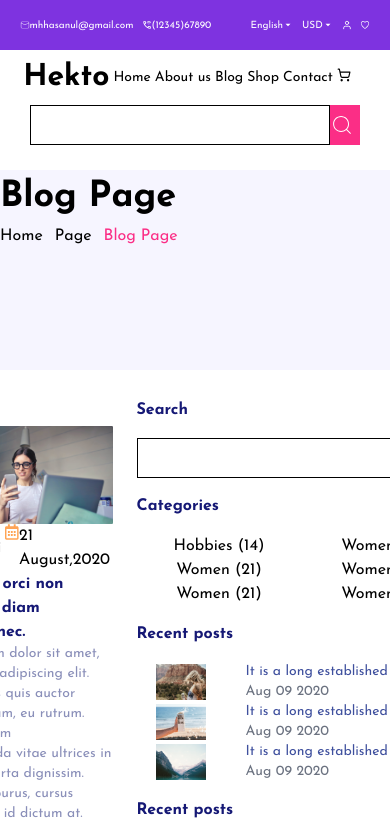
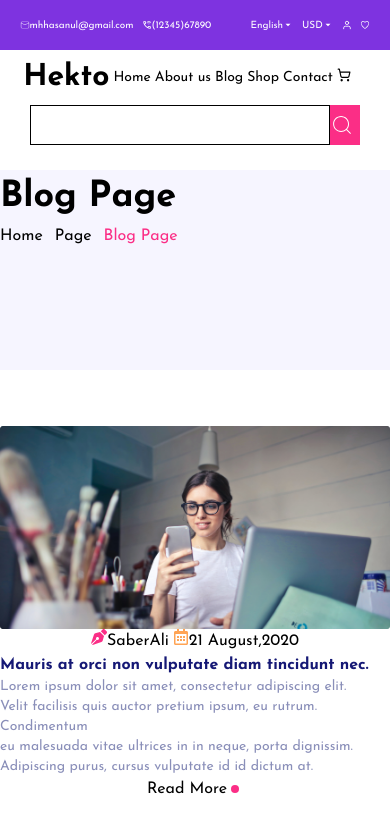
Before and after one commit to Alizabatool4268/quarter-three-hackathon, a Next.js app: page /Blog in a window 390 px wide. Shown: the top 825 px of the page. Built offline with nearby package versions, Linux system fonts and the light colour scheme.

Commit message:
update after responsiveness

```diff
--- a/src/app/Blog/page.tsx
+++ b/src/app/Blog/page.tsx
@@ -44,7 +44,7 @@ function Blog() {
         {/* main blog section start */}
         <section className='flex justify-center gap-6 flex-row-reverse'>
             {/* blog sidebar */}
-            <section className='mt-7 flex flex-col gap-4'>
+            <section className='mt-7 flex flex-col gap-4 msm:hidden xsm:hidden ssm:hidden sm:hidden'>
              <h2 className='font-bold text-[#151875]'>Search</h2>
               <span className='flex justify-center items-center'>
                 <input type="text" className='h-[40px] border-[1px] border-solid border-black w-[300px] xsm:w-[250px] md:w-[260px] sm:w-[400px]' />
```
